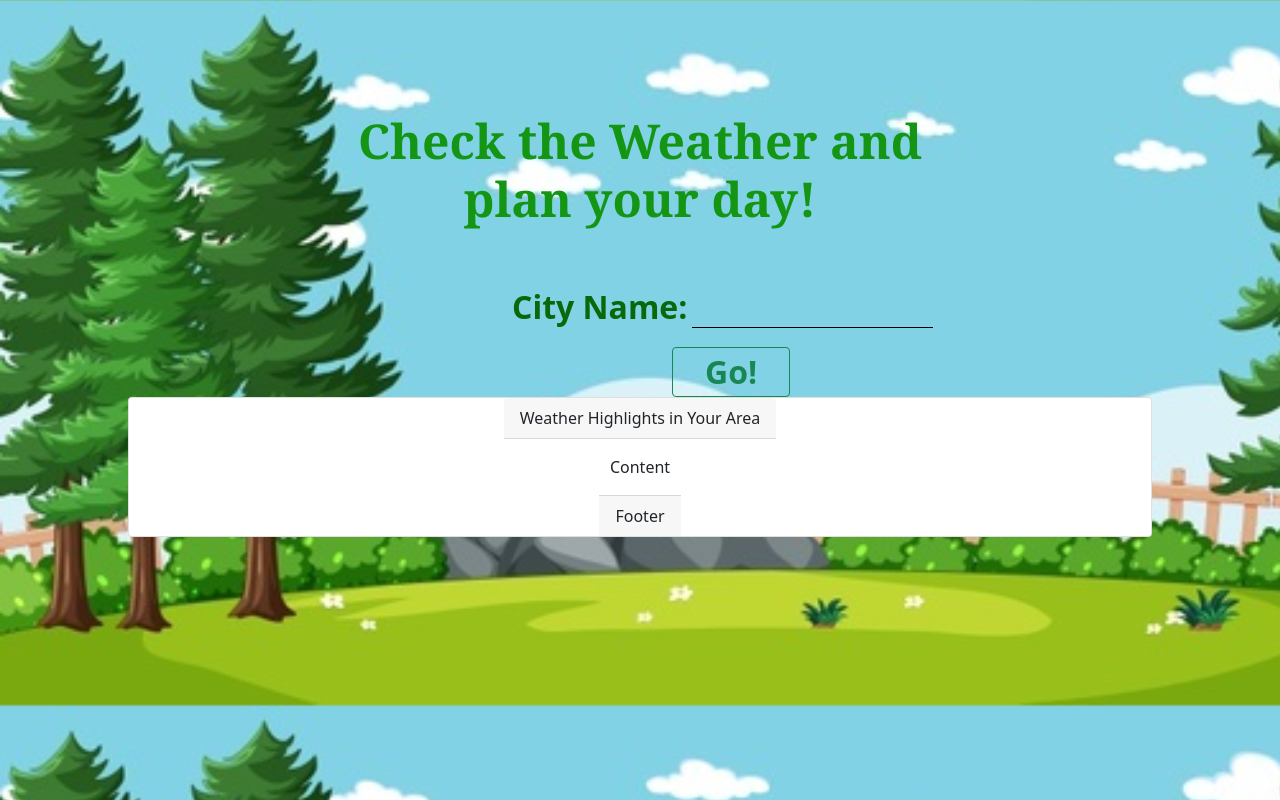
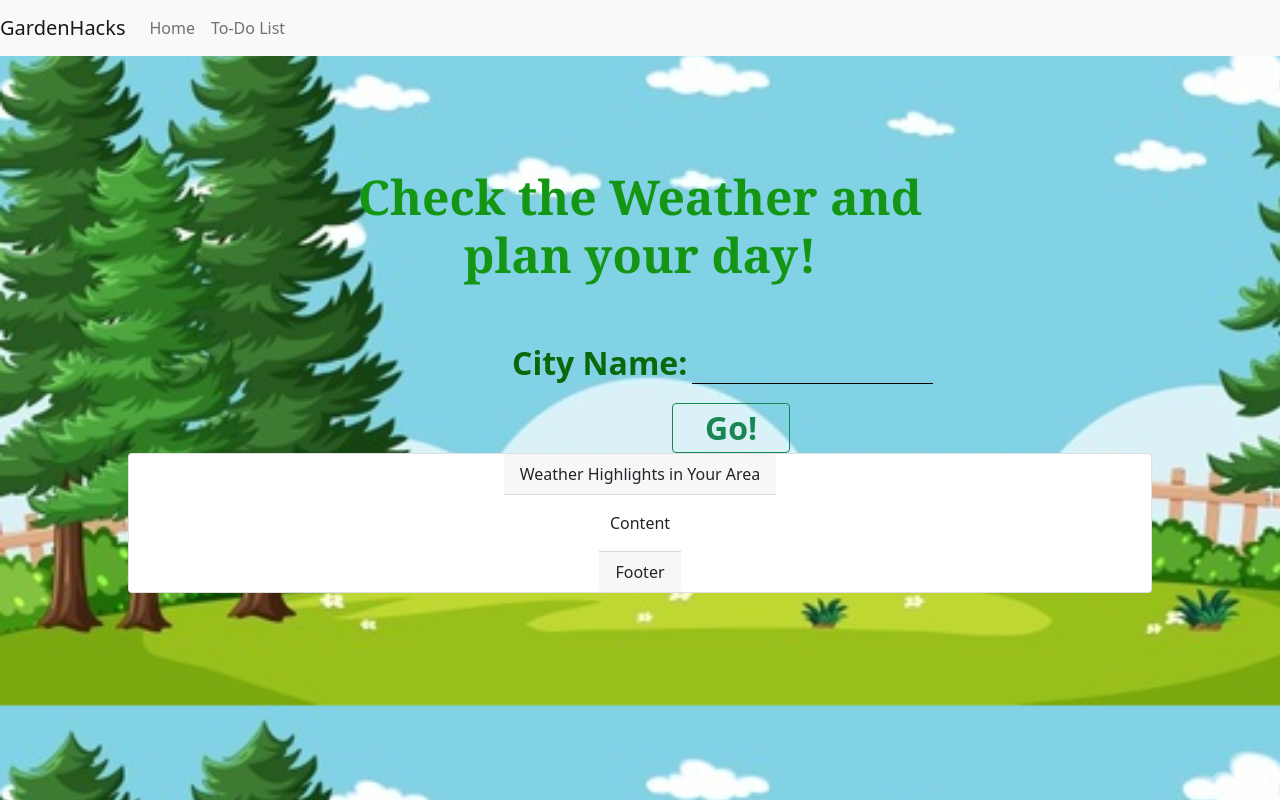
Before and after one commit to ri-tae-ka/GardenHacks, a website: page index.html in a window 1280 px wide. Drawn offline with nearby package versions, Linux system fonts and the light colour scheme.

Commit message:
Add navbar

```diff
--- a/index.html
+++ b/index.html
@@ -16,6 +16,26 @@
         <script src="./main.js"> </script>
     </head>
     <body>
+        <!-- Nav Bar -->
+        <nav class="navbar navbar-expand-lg navbar-light bg-light">
+            <a class="navbar-brand" href="./index.html">GardenHacks</a>
+            <button class="navbar-toggler" type="button" data-toggle="collapse" data-target="#navbarSupportedContent" aria-controls="navbarSupportedContent" aria-expanded="false" aria-label="Toggle navigation">
+            <span class="navbar-toggler-icon"></span>
+            </button>
+
+            <div class="collapse navbar-collapse" id="navbarSupportedContent">
+            <ul class="navbar-nav ml-auto">
+                <li class="nav-item active">
+                <a class="nav-link" href="./index.html">Home<span class="sr-only"></span></a>
+                </li>
+                <li class="nav-item">
+                <a class="nav-link" href="./to-do list.html">To-Do List</a>
+                </li>
+            </ul>
+            </div>
+        </nav>
+        <!-- navbar ends here  -->
+
         <!-- <form action="/" method="POST"> -->
 
             <h1>Check the Weather and <br> plan your day!</h1>
```
